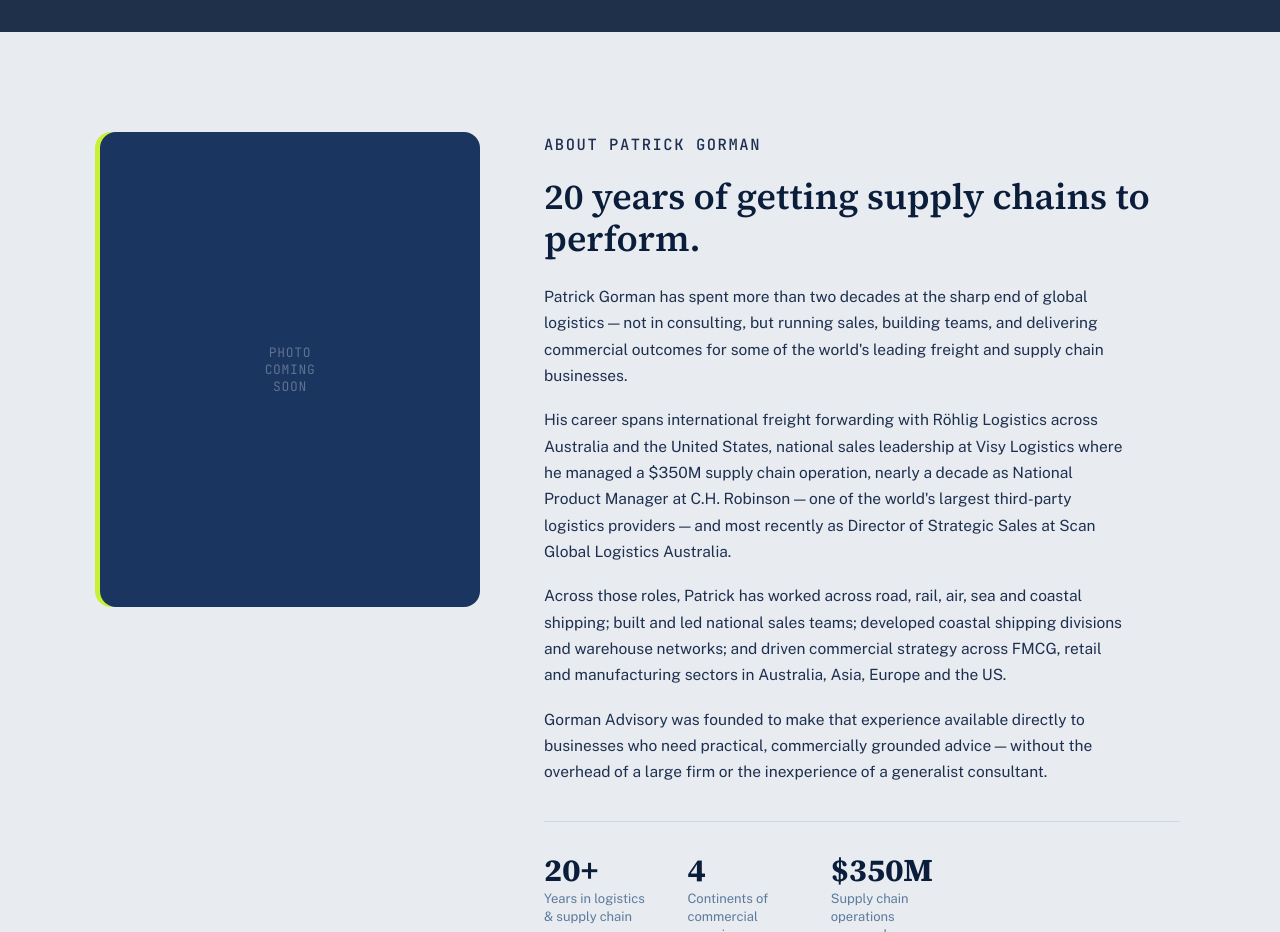
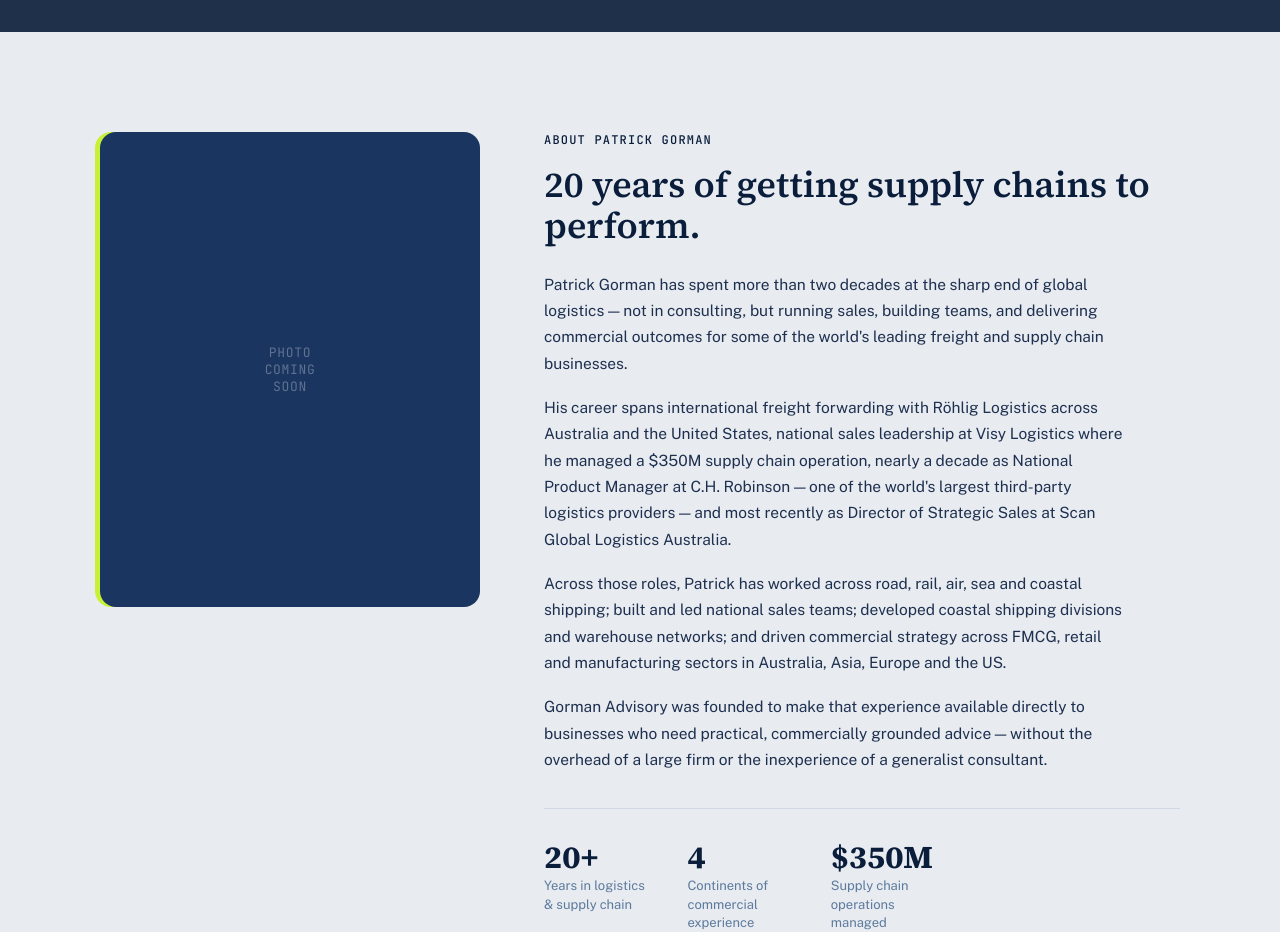
Before and after one commit to aegooding/gorman-advisory, a website: page index.html in a window 1280 px wide. Shown: the part 3700-4632 px from the top of the page. Drawn offline with nearby package versions, Linux system fonts and the light colour scheme; grey boxes are pictures that could not be loaded.

Commit message:
Fix eyebrow style collision in About section
The eyebrow was marked up as a <p>, so the .about-text p rule
overrode its font-size, color, and margin due to higher CSS
specificity. Using <span> (matching every other eyebrow on the
page) removes the collision.

```diff
--- a/index.html
+++ b/index.html
@@ -813,7 +813,7 @@
       </div>
     </div>
     <div class="about-text">
-      <p class="eyebrow">About Patrick Gorman</p>
+      <span class="eyebrow">About Patrick Gorman</span>
       <h2>20 years of getting supply chains to perform.</h2>
       <p>Patrick Gorman has spent more than two decades at the sharp end of global logistics — not in consulting, but running sales, building teams, and delivering commercial outcomes for some of the world's leading freight and supply chain businesses.</p>
       <p>His career spans international freight forwarding with Röhlig Logistics across Australia and the United States, national sales leadership at Visy Logistics where he managed a $350M supply chain operation, nearly a decade as National Product Manager at C.H. Robinson — one of the world's largest third-party logistics providers — and most recently as Director of Strategic Sales at Scan Global Logistics Australia.</p>
```
